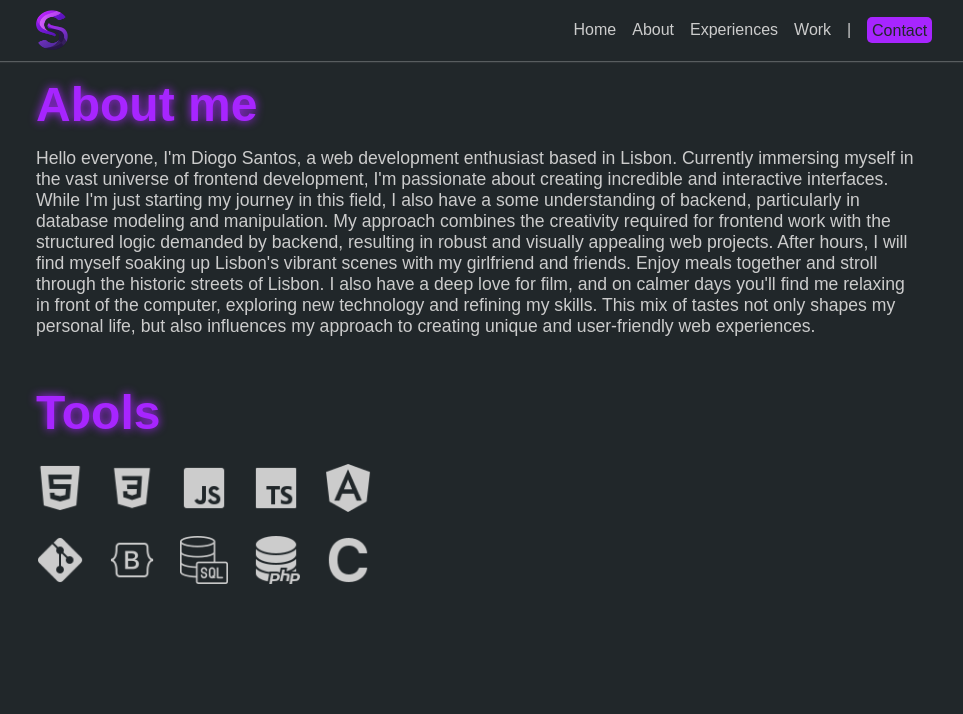
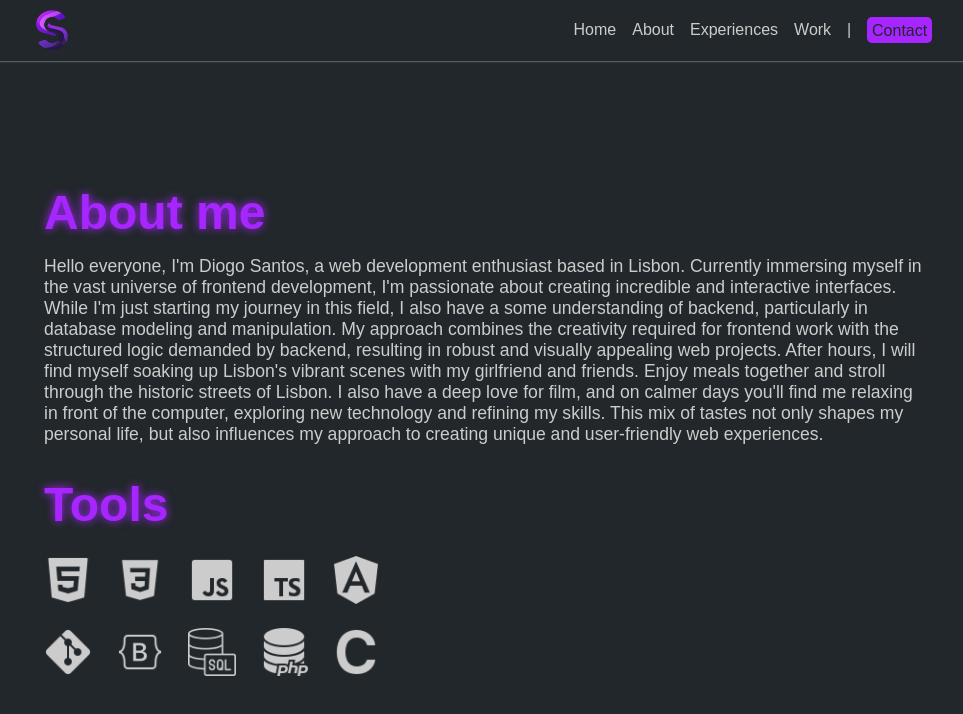
Before and after one commit to diogo-s4ntos/Porfolio, a plain HTML site: page HTML/about.html in a window 1280 px wide. Shown: the whole page, without its empty margins (156-1119 px from the left). Drawn offline with Linux system fonts and the light colour scheme.

Commit message:
Updated align style of all pages

```diff
--- a/CSS/about.css
+++ b/CSS/about.css
@@ -15,9 +15,17 @@ section{
     display: flex;
     flex-direction: column;
     gap: 3rem;
+    align-items: center;
+    justify-content: center;
 }
 
 #about{
+    display: flex;
+    flex-direction: column;
+    gap: 2rem;
+}
+
+#description{
     width: 55rem;
     max-width: 100%;
     display: flex;
@@ -25,13 +33,13 @@ section{
     flex-direction: column;
 }
 
-#about h1, #tools h1{
+#description h1, #tools h1{
     color: var(--secondary);
     text-shadow: 0px 0px 10px var(--secondary);
     font-size: 3em;
 }
 
-#about p{
+#description p{
     color: var(--text);
     font-size: 1.1em;
 }
--- a/CSS/contact.css
+++ b/CSS/contact.css
@@ -15,6 +15,8 @@ section{
     display: flex;
     flex-direction: column;
     gap: 2rem;
+    align-items: center;
+    justify-content: center;
 }
 
 section h1{
--- a/CSS/experiences.css
+++ b/CSS/experiences.css
@@ -15,6 +15,7 @@ section{
     display: flex;
     flex-direction: column;
     gap: 2rem;
+    align-items: center;
     justify-content: center;
 }
 
--- a/HTML/about.html
+++ b/HTML/about.html
@@ -36,6 +36,7 @@
     </div>
     <section>
         <div id="about">
+            <div id="description">
                 <h1>About me</h1>
                 <p>Hello everyone, I'm Diogo Santos, a web development enthusiast based in Lisbon. Currently immersing myself in the vast universe of frontend development, I'm passionate about creating incredible and interactive interfaces. While I'm just starting my journey in this field, I also have a some understanding of backend, particularly in database modeling and manipulation. My approach combines the creativity required for frontend work with the structured logic demanded by backend, resulting in robust and visually appealing web projects.
 
@@ -58,6 +59,7 @@
                     <img src="../ASSETS/tools/c.png" alt="C">
                 </div>
             </div>
+        </div>
     </section>
 
     <!-- Script -->
```
Lines whose indentation alone changed are shown as unchanged.
